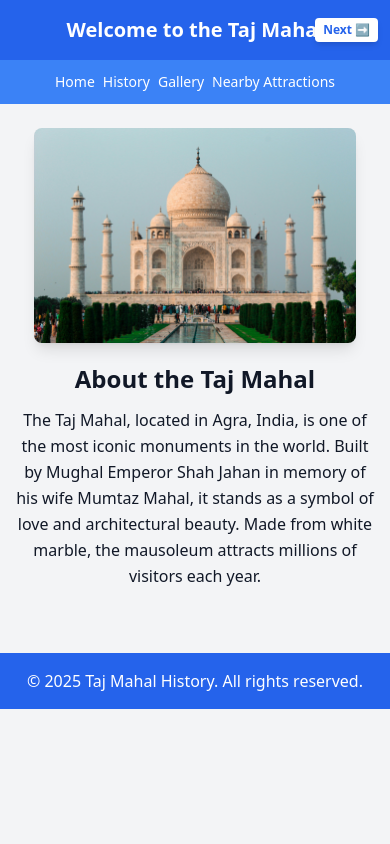
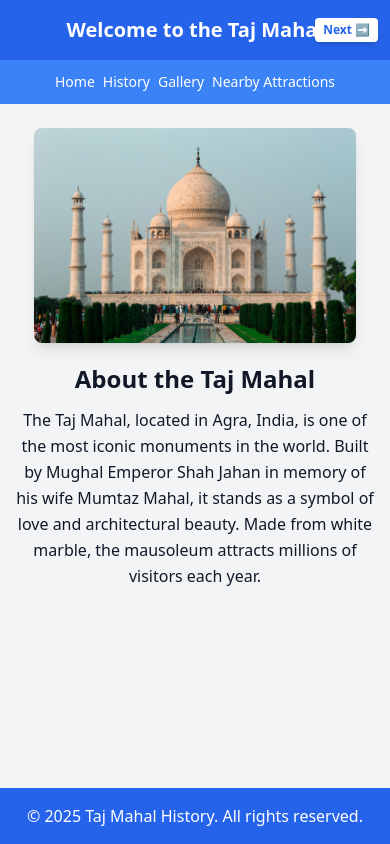
Before and after one commit to shaheershat/TajMahal, a plain HTML site: page index.html in a window 390 px wide. Drawn offline with nearby package versions, Linux system fonts and the light colour scheme.

Commit message:
Update index.html

```diff
--- a/index.html
+++ b/index.html
@@ -6,10 +6,10 @@
     <title>Taj Mahal - History</title>
     <script src="https://cdn.tailwindcss.com"></script>
 </head>
-<body class="bg-gray-100 text-gray-900">
+<body class="bg-gray-100 text-gray-900 min-h-screen flex flex-col">
+
     <header class="bg-blue-600 text-white p-4 sm:p-5 text-center text-xl sm:text-2xl font-bold relative">
         Welcome to the Taj Mahal
-
         <!-- Next Button -->
         <a href="history.html" class="absolute right-3 sm:right-4 top-1/2 transform -translate-y-1/2 bg-white text-blue-600 px-2 sm:px-3 py-1 text-xs sm:text-sm rounded shadow-md hover:bg-gray-200">
             Next ➡
@@ -23,14 +23,17 @@
         <a href="nearby.html" class="hover:text-gray-200">Nearby Attractions</a>
     </nav>
 
-    <section class="container mx-auto text-center py-6 sm:py-10 px-4">
+    <!-- Main Content with flex-grow to push footer down -->
+    <section class="container mx-auto text-center py-6 sm:py-10 px-4 flex-grow">
         <img src="tajmahal.jpg" alt="Taj Mahal" class="mx-auto rounded-lg shadow-lg w-full max-w-[90%] sm:max-w-[75%]">
         <h2 class="text-2xl sm:text-3xl font-semibold mt-5">About the Taj Mahal</h2>
         <p class="mt-3 text-base sm:text-lg leading-relaxed">The Taj Mahal, located in Agra, India, is one of the most iconic monuments in the world. Built by Mughal Emperor Shah Jahan in memory of his wife Mumtaz Mahal, it stands as a symbol of love and architectural beauty. Made from white marble, the mausoleum attracts millions of visitors each year.</p>
     </section>
 
-    <footer class="bg-blue-600 text-white text-center p-4 sm:p-5 mt-10">
+    <!-- Footer Sticks to Bottom -->
+    <footer class="bg-blue-600 text-white text-center p-4 sm:p-5 mt-auto">
         &copy; 2025 Taj Mahal History. All rights reserved.
     </footer>
+
 </body>
 </html>
```
